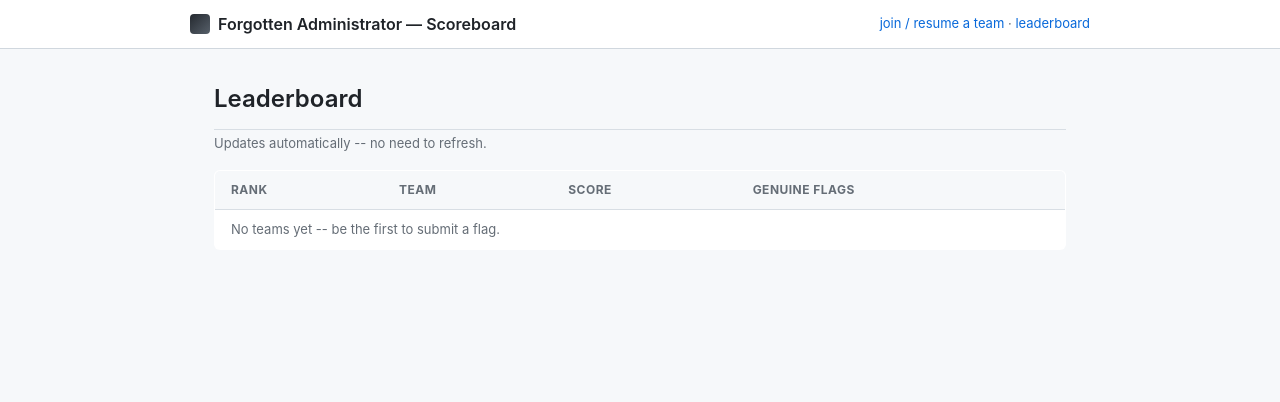
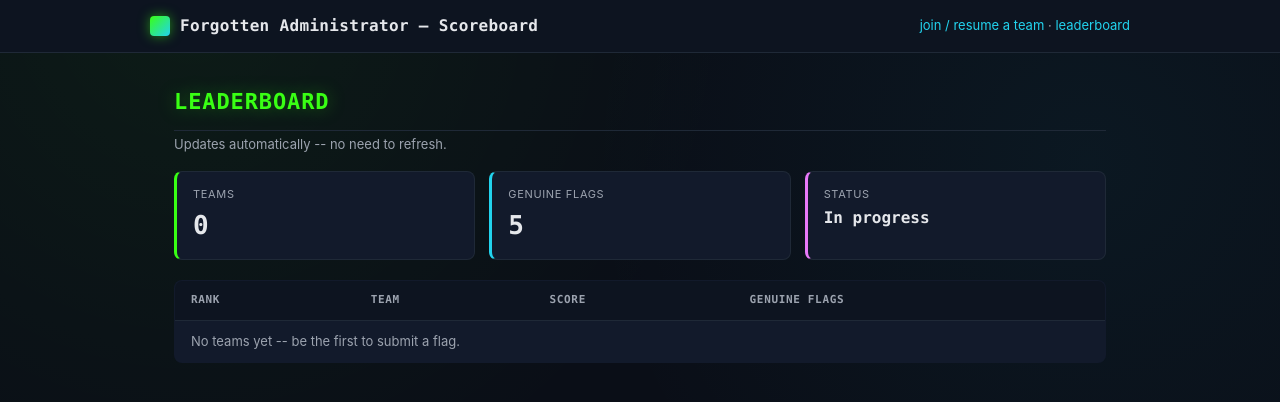
Before and after one commit to A3lxq/forgotten-administrator-ctf, a Flask app: page /leaderboard/ in a window 1280 px wide. Shown: the top 402 px of the page. Run offline with Flask 3, Linux system fonts and the light colour scheme; data comes from the database, SQL or seed files in the repository; data that the repository does not hold is empty.

Commit message:
Restyle the dashboard as a dark neon "hacker terminal" theme
Per owner request to match https://playctf.in/leaderboard's look and
feel -- inspected the real site with Playwright (screenshot + computed
styles) to get the actual palette and fonts, then reimplemented that
visual language from scratch for this project's own templates: dark
navy panels (#0a0e17/#121a2b), neon green/cyan/magenta accents, glowing
borders, monospace headers and scores (terminal feel), system sans for
body text (kept the existing font-stack approach rather than pulling
in a Google Fonts dependency for Inter). Not a copy of their markup,
layout, or any of their product-specific widgets (live telemetry,
geo map) -- just the color/typography/card language applied to our
existing structure.

Also added a small stat-tile row to the leaderboard (teams / genuine
flags / status), matching that part of the reference site's layout and
using data the leaderboard already computes -- no new backend logic,
just one new top-level `genuine_total` field on /leaderboard/state so
the tile has a value even before any team has joined. Confetti colors
updated to the same neon palette.

Verified against a live dev server with Playwright: claim page, submit
page, leaderboard with a live-winner banner + confetti actually firing
in the new colors, and the admin panel, all rendering correctly. All
30 dashboard tests still pass.

Co-Authored-By: Claude Sonnet 5 <noreply@anthropic.com>

```diff
--- a/dashboard/app/leaderboard.py
+++ b/dashboard/app/leaderboard.py
@@ -77,6 +77,7 @@ def state():
 
     return jsonify(
         {
+            "genuine_total": current_app.flag_book.genuine_count,
             "standings": [
                 {
                     "name": t["name"],
--- a/dashboard/app/static/confetti.js
+++ b/dashboard/app/static/confetti.js
@@ -6,7 +6,7 @@
 (function (global) {
   "use strict";
 
-  const COLORS = ["#d4a72c", "#1a7f37", "#0969da", "#d1242f", "#8250df", "#bf3989"];
+  const COLORS = ["#39ff14", "#22d3ee", "#e879f9", "#facc15", "#ff4d6d"];
 
   function ensureCanvas() {
     let canvas = document.getElementById("confetti-canvas");
--- a/dashboard/app/static/dashboard.js
+++ b/dashboard/app/static/dashboard.js
@@ -66,6 +66,12 @@
       .then((data) => {
         renderStandings(data.standings);
 
+        document.getElementById("stat-teams").textContent = String(data.standings.length);
+        document.getElementById("stat-flags").textContent = String(data.genuine_total);
+        document.getElementById("stat-status").textContent = data.event_ended
+          ? "Ended"
+          : "In progress";
+
         if (data.live_winner) {
           const isNewTransition = !seenLiveWinner;
           seenLiveWinner = true;
--- a/dashboard/app/static/style.css
+++ b/dashboard/app/static/style.css
@@ -1,48 +1,52 @@
-/* Generic clean/minimal styling in the vein of a code-hosting portal
-   (colors, spacing, card/button conventions) -- not any brand's actual
-   assets, logo, or copy, just a familiar visual language for a site
-   that's in-story a developer's internal tools portal. */
+/* Dark, neon "hacker terminal" theme -- matches the look and feel of
+   playctf.in's leaderboard (dark navy panels, neon green/cyan/magenta
+   accents, monospace headers/numbers), reimplemented from scratch for
+   this project's own templates/structure, not copied markup or assets. */
 
 :root {
-  --canvas: #ffffff;
-  --canvas-subtle: #f6f8fa;
-  --fg-default: #1f2328;
-  --fg-muted: #656d76;
-  --border-default: #d0d7de;
-  --border-muted: #d8dee4;
-  --accent-fg: #0969da;
-  --accent-emphasis: #0969da;
-  --btn-bg: #f6f8fa;
-  --btn-border: #d0d7de;
-  --btn-hover-bg: #f3f4f6;
-  --danger-fg: #d1242f;
-  --success-fg: #1a7f37;
-  --radius: 6px;
+  --bg: #0a0e17;
+  --bg-elevated: #121a2b;
+  --bg-elevated-2: #0d1420;
+  --border: #1f2937;
+  --border-bright: #2a3650;
+  --fg-default: #e5e7eb;
+  --fg-muted: #9ca3af;
+  --accent-green: #39ff14;
+  --accent-green-dim: #1fae0c;
+  --accent-cyan: #22d3ee;
+  --accent-magenta: #e879f9;
+  --accent-yellow: #facc15;
+  --accent-red: #ff4d6d;
+  --radius: 8px;
 }
 
 * { box-sizing: border-box; }
 
 body {
   margin: 0;
-  background: var(--canvas-subtle);
+  background: var(--bg);
+  background-image:
+    radial-gradient(circle at 15% 0%, rgba(57, 255, 20, 0.06), transparent 40%),
+    radial-gradient(circle at 85% 20%, rgba(34, 211, 238, 0.05), transparent 40%);
+  background-attachment: fixed;
   color: var(--fg-default);
   font-family: -apple-system, BlinkMacSystemFont, "Segoe UI", "Noto Sans",
-    Helvetica, Arial, sans-serif, "Apple Color Emoji", "Segoe UI Emoji";
+    Helvetica, Arial, sans-serif;
   font-size: 14px;
   line-height: 1.5;
 }
 
-a { color: var(--accent-fg); text-decoration: none; }
-a:hover { text-decoration: underline; }
+a { color: var(--accent-cyan); text-decoration: none; }
+a:hover { color: var(--accent-green); text-decoration: underline; }
 
 header.site-header {
-  background: var(--canvas);
-  border-bottom: 1px solid var(--border-default);
-  padding: 12px 24px;
+  background: var(--bg-elevated-2);
+  border-bottom: 1px solid var(--border);
+  padding: 14px 24px;
 }
 
 header.site-header .header-inner {
-  max-width: 900px;
+  max-width: 980px;
   margin: 0 auto;
   display: flex;
   align-items: center;
@@ -52,10 +56,12 @@ header.site-header .header-inner {
 header.site-header .brand {
   display: flex;
   align-items: center;
-  gap: 8px;
-  font-weight: 600;
+  gap: 10px;
+  font-weight: 700;
   font-size: 16px;
+  font-family: ui-monospace, Consolas, Monaco, "Courier New", monospace;
   color: var(--fg-default);
+  letter-spacing: 0.02em;
 }
 
 header.site-header .brand::before {
@@ -64,7 +70,8 @@ header.site-header .brand::before {
   width: 20px;
   height: 20px;
   border-radius: 4px;
-  background: linear-gradient(135deg, #24292f, #57606a);
+  background: linear-gradient(135deg, var(--accent-green), var(--accent-cyan));
+  box-shadow: 0 0 12px rgba(57, 255, 20, 0.5);
 }
 
 header.site-header .session {
@@ -72,54 +79,97 @@ header.site-header .session {
   color: var(--fg-muted);
 }
 
+header.site-header .session strong { color: var(--accent-green); }
+
 main {
-  max-width: 900px;
+  max-width: 980px;
   margin: 32px auto;
   padding: 0 24px;
 }
 
 h1 {
-  font-size: 24px;
-  font-weight: 600;
+  font-family: ui-monospace, Consolas, Monaco, "Courier New", monospace;
+  font-size: 22px;
+  font-weight: 700;
+  text-transform: uppercase;
+  letter-spacing: 0.04em;
+  color: var(--accent-green);
+  text-shadow: 0 0 18px rgba(57, 255, 20, 0.35);
   margin: 0 0 6px;
   padding-bottom: 12px;
-  border-bottom: 1px solid var(--border-muted);
+  border-bottom: 1px solid var(--border);
 }
 
 h2 {
-  font-size: 16px;
-  font-weight: 600;
-  margin: 28px 0 10px;
+  font-family: ui-monospace, Consolas, Monaco, "Courier New", monospace;
+  font-size: 13px;
+  font-weight: 700;
+  text-transform: uppercase;
+  letter-spacing: 0.06em;
+  color: var(--fg-muted);
+  margin: 30px 0 10px;
 }
 
 .card {
-  background: var(--canvas);
-  border: 1px solid var(--border-default);
+  background: var(--bg-elevated);
+  border: 1px solid var(--border);
   border-radius: var(--radius);
-  padding: 16px 20px;
+  padding: 18px 20px;
   margin-bottom: 16px;
+}
+
+.stat-row {
+  display: grid;
+  grid-template-columns: repeat(auto-fit, minmax(160px, 1fr));
+  gap: 14px;
+  margin-bottom: 20px;
+}
+
+.stat-tile {
+  background: var(--bg-elevated);
+  border: 1px solid var(--border);
+  border-left: 3px solid var(--accent-green);
+  border-radius: var(--radius);
+  padding: 14px 16px;
+}
+
+.stat-tile.cyan { border-left-color: var(--accent-cyan); }
+.stat-tile.magenta { border-left-color: var(--accent-magenta); }
+
+.stat-tile .label {
+  font-size: 11px;
+  text-transform: uppercase;
+  letter-spacing: 0.06em;
+  color: var(--fg-muted);
+}
+
+.stat-tile .value {
+  font-family: ui-monospace, Consolas, Monaco, "Courier New", monospace;
+  font-size: 26px;
+  font-weight: 700;
+  margin-top: 4px;
 }
 
 .file-list {
   list-style: none;
   margin: 0;
   padding: 0;
-  border: 1px solid var(--border-default);
+  border: 1px solid var(--border);
   border-radius: var(--radius);
   overflow: hidden;
-  background: var(--canvas);
+  background: var(--bg-elevated);
 }
 
 .file-list li {
   padding: 10px 16px;
-  border-bottom: 1px solid var(--border-muted);
+  border-bottom: 1px solid var(--border);
   display: flex;
   align-items: center;
   gap: 8px;
 }
 
 .file-list li:last-child { border-bottom: none; }
-.file-list li:hover { background: var(--canvas-subtle); }
+.file-list li:hover { background: var(--bg-elevated-2); }
 
 .file-list .desc {
   color: var(--fg-muted);
@@ -246,8 +308,8 @@ hr {
 table.leaderboard {
   width: 100%;
   border-collapse: collapse;
-  background: var(--canvas);
-  border: 1px solid var(--border-default);
+  background: var(--bg-elevated);
+  border: 1px solid var(--border);
   border-radius: var(--radius);
   overflow: hidden;
 }
@@ -255,38 +317,45 @@ table.leaderboard {
 table.leaderboard th,
 table.leaderboard td {
   text-align: left;
-  padding: 10px 16px;
-  border-bottom: 1px solid var(--border-muted);
+  padding: 11px 16px;
+  border-bottom: 1px solid var(--border);
 }
 
 table.leaderboard th {
-  font-size: 12px;
+  font-family: ui-monospace, Consolas, Monaco, "Courier New", monospace;
+  font-size: 11px;
   text-transform: uppercase;
-  letter-spacing: 0.04em;
+  letter-spacing: 0.06em;
   color: var(--fg-muted);
-  background: var(--canvas-subtle);
+  background: var(--bg-elevated-2);
 }
 
 table.leaderboard tr:last-child td { border-bottom: none; }
+table.leaderboard tr:hover td { background: rgba(255, 255, 255, 0.015); }
 
 table.leaderboard .rank {
+  font-family: ui-monospace, Consolas, Monaco, "Courier New", monospace;
   font-weight: 700;
   color: var(--fg-muted);
   width: 48px;
 }
 
-table.leaderboard tr.rank-1 .rank { color: #9a6700; }
+table.leaderboard tr.rank-1 .rank { color: var(--accent-green); text-shadow: 0 0 8px rgba(57, 255, 20, 0.6); }
+table.leaderboard tr.rank-2 .rank { color: var(--accent-cyan); }
+table.leaderboard tr.rank-3 .rank { color: var(--accent-magenta); }
 
 table.leaderboard .score {
+  font-family: ui-monospace, Consolas, Monaco, "Courier New", monospace;
   font-weight: 700;
   font-variant-numeric: tabular-nums;
+  color: var(--accent-green);
 }
 
 .progress-track {
   display: inline-block;
   width: 90px;
-  height: 8px;
-  background: var(--border-muted);
+  height: 7px;
+  background: var(--border);
   border-radius: 999px;
   overflow: hidden;
   vertical-align: middle;
--- a/dashboard/app/templates/leaderboard.html
+++ b/dashboard/app/templates/leaderboard.html
@@ -3,6 +3,21 @@
 {% block content %}
   <h1>Leaderboard</h1>
   <p class="meta">Updates automatically -- no need to refresh.</p>
+
+  <div class="stat-row">
+    <div class="stat-tile">
+      <div class="label">Teams</div>
+      <div class="value" id="stat-teams">0</div>
+    </div>
+    <div class="stat-tile cyan">
+      <div class="label">Genuine flags</div>
+      <div class="value" id="stat-flags">0</div>
+    </div>
+    <div class="stat-tile magenta">
+      <div class="label">Status</div>
+      <div class="value" id="stat-status" style="font-size:16px;">In progress</div>
+    </div>
+  </div>
 
   <div id="live-winner-banner" class="winner-banner">
     <div class="title"></div>
```
Also changed, not shown: other parts of dashboard/app/static/style.css (+61 -45 lines).
